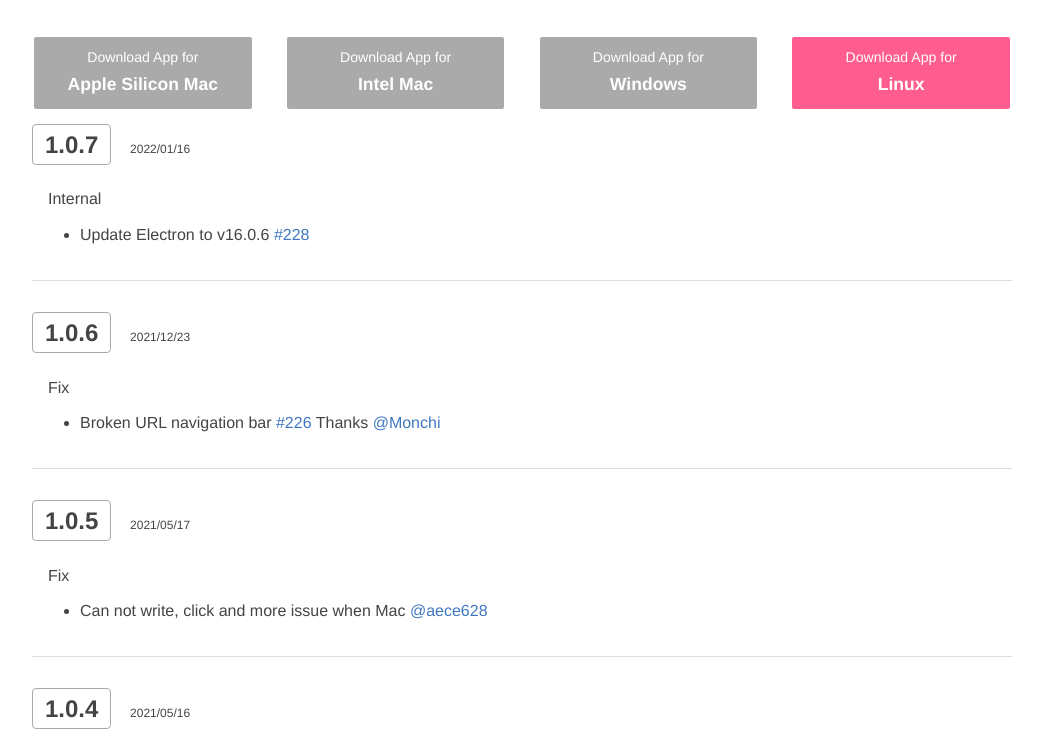
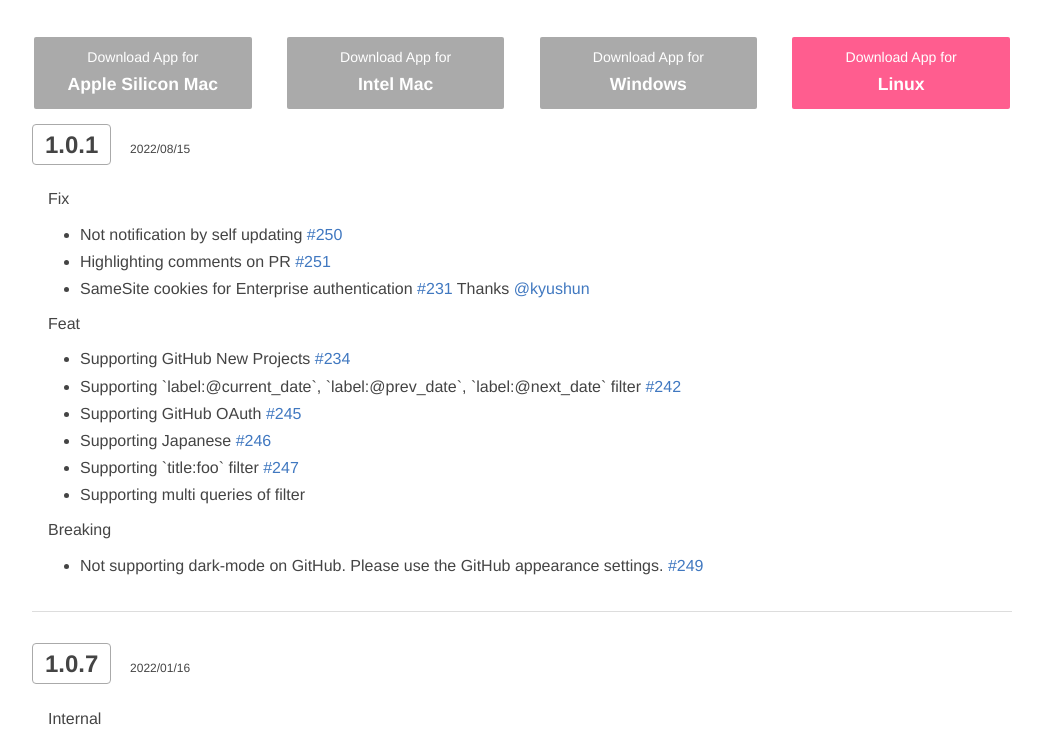
Before and after one commit to jasperapp/jasperapp.github.io, a website: page release.html in a window 1280 px wide. Shown: the part 40-777 px from the top of the page, without its empty margins (118-1161 px from the left). Drawn offline with Linux system fonts and the light colour scheme.

Commit message:
feat: v1.1.0

```diff
--- a/release.html
+++ b/release.html
@@ -69,28 +69,28 @@
 
 <div class="content">
   <div class="downloads">
-    <a class="download js-track download-for-arm64-mac" title="Download for mac" href="https://www.dropbox.com/s/z0yvg441kxeiy7p/jasper_v1.0.7_mac_arm64.zip?dl=1">
+    <a class="download js-track download-for-arm64-mac" title="Download for mac" href="https://www.dropbox.com/s/6gpa3aqo0uxtptc/jasper_v1.1.0_mac_arm64.zip?dl=1">
       <div>
         <div class="download-label">Download App for</div>
         <div class="platform">Apple Silicon Mac</div>
       </div>
     </a>
 
-    <a class="download js-track download-for-x64-mac" title="Download for mac" href="https://www.dropbox.com/s/8nvm1agwqk9pug8/jasper_v1.0.7_mac_x64.zip?dl=1">
+    <a class="download js-track download-for-x64-mac" title="Download for mac" href="https://www.dropbox.com/s/5l60wgq0j5bmbdf/jasper_v1.1.0_mac_x64.zip?dl=1">
       <div>
         <div class="download-label">Download App for</div>
         <div class="platform">Intel Mac</div>
       </div>
     </a>
 
-    <a class="download js-track download-for-windows" title="Download for Windows" href="https://www.dropbox.com/s/1v50x0hp6xcvg4o/jasper_v1.0.7_windows_setup.exe?dl=1">
+    <a class="download js-track download-for-windows" title="Download for Windows" href="https://www.dropbox.com/s/d88xc82lx35q95t/jasper_v1.1.0_windows_setup.exe?dl=1">
       <div>
         <div class="download-label">Download App for</div>
         <div class="platform">Windows</div>
       </div>
     </a>
 
-    <a class="download js-track download-for-linux" title="Download for Linux" href="https://www.dropbox.com/s/dgokv0ipb1ein3z/jasper_v1.0.7_linux.zip?dl=1">
+    <a class="download js-track download-for-linux" title="Download for Linux" href="https://www.dropbox.com/s/bkaot92zvw8it1u/jasper_v1.1.0_linux.zip?dl=1">
       <div>
         <div class="download-label">Download App for</div>
         <div class="platform">Linux</div>
@@ -112,6 +112,31 @@
       document.querySelector('.download-for-windows').classList.add('inactive');
     }
   </script>
+
+  <article id="1-1-1">
+    <h1><span>1.0.1</span> <time>2022/08/15</time></h1>
+    <div class="changelog">
+      <p>Fix</p>
+      <ul>
+        <li>Not notification by self updating <a href='https://github.com/jasperapp/jasper/pull/250'>#250</a></li>
+        <li>Highlighting comments on PR <a href='https://github.com/jasperapp/jasper/pull/251'>#251</a></li>
+        <li>SameSite cookies for Enterprise authentication <a href='https://github.com/jasperapp/jasper/pull/231'>#231</a> Thanks <a href='https://github.com/kyushun'>@kyushun</a></li>
+      </ul>
+      <p>Feat</p>
+      <ul>
+        <li>Supporting GitHub New Projects <a href='https://github.com/jasperapp/jasper/pull/234'>#234</a></li>
+        <li>Supporting `label:@current_date`, `label:@prev_date`, `label:@next_date` filter <a href='https://github.com/jasperapp/jasper/pull/242'>#242</a></li>
+        <li>Supporting GitHub OAuth <a href='https://github.com/jasperapp/jasper/pull/245'>#245</a></li>
+        <li>Supporting Japanese <a href='https://github.com/jasperapp/jasper/pull/246'>#246</a></li>
+        <li>Supporting `title:foo` filter <a href='https://github.com/jasperapp/jasper/pull/247'>#247</a></li>
+        <li>Supporting multi queries of filter</li>
+      </ul>
+      <p>Breaking</p>
+      <ul>
+        <li>Not supporting dark-mode on GitHub. Please use the GitHub appearance settings. <a href='https://github.com/jasperapp/jasper/pull/249'>#249</a></li>
+      </ul>
+    </div>
+  </article>
 
   <article id="1-0-7">
     <h1><span>1.0.7</span> <time>2022/01/16</time></h1>
```
Also changed, not shown: index.html (+4 -4 lines).
